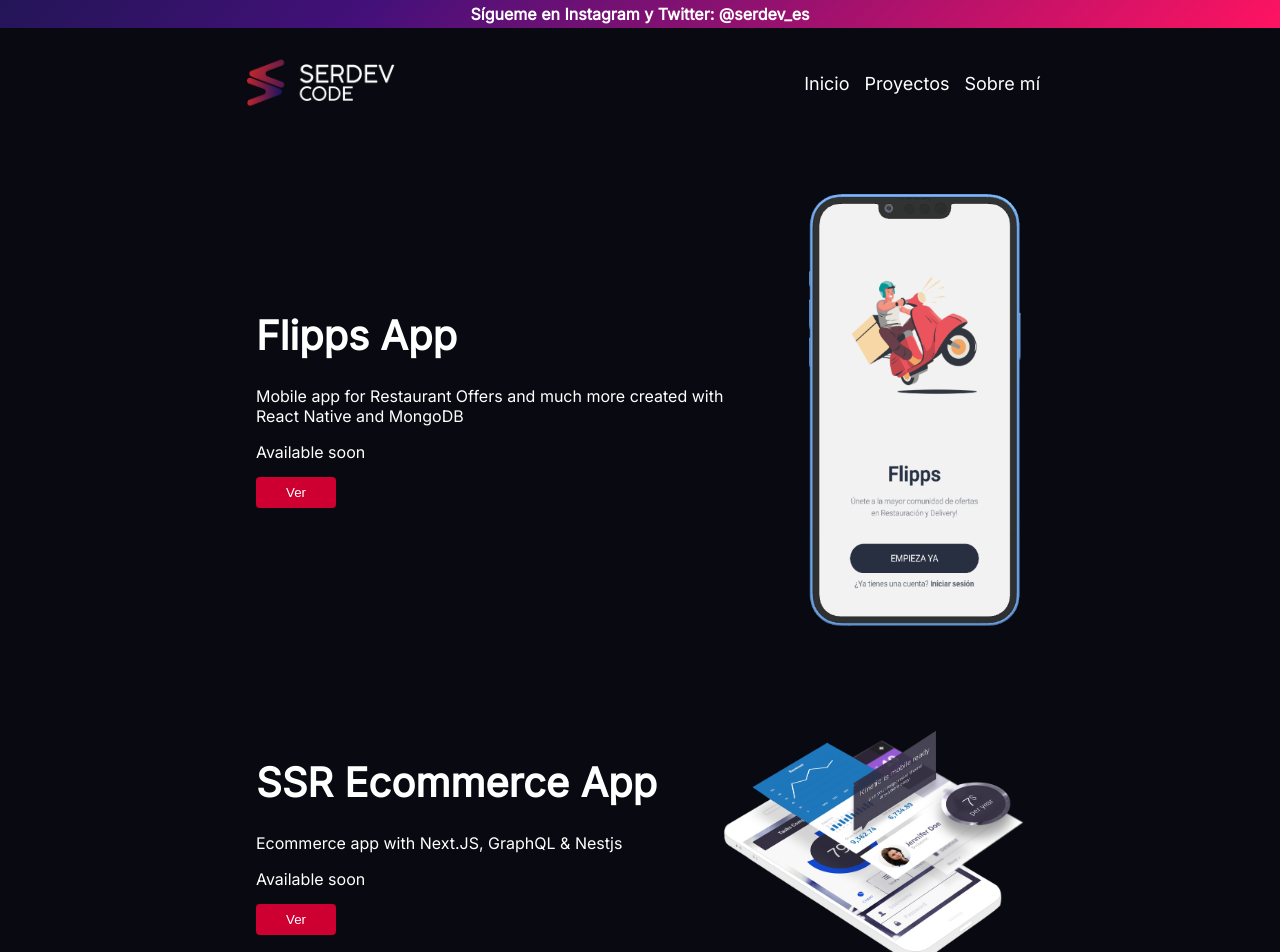
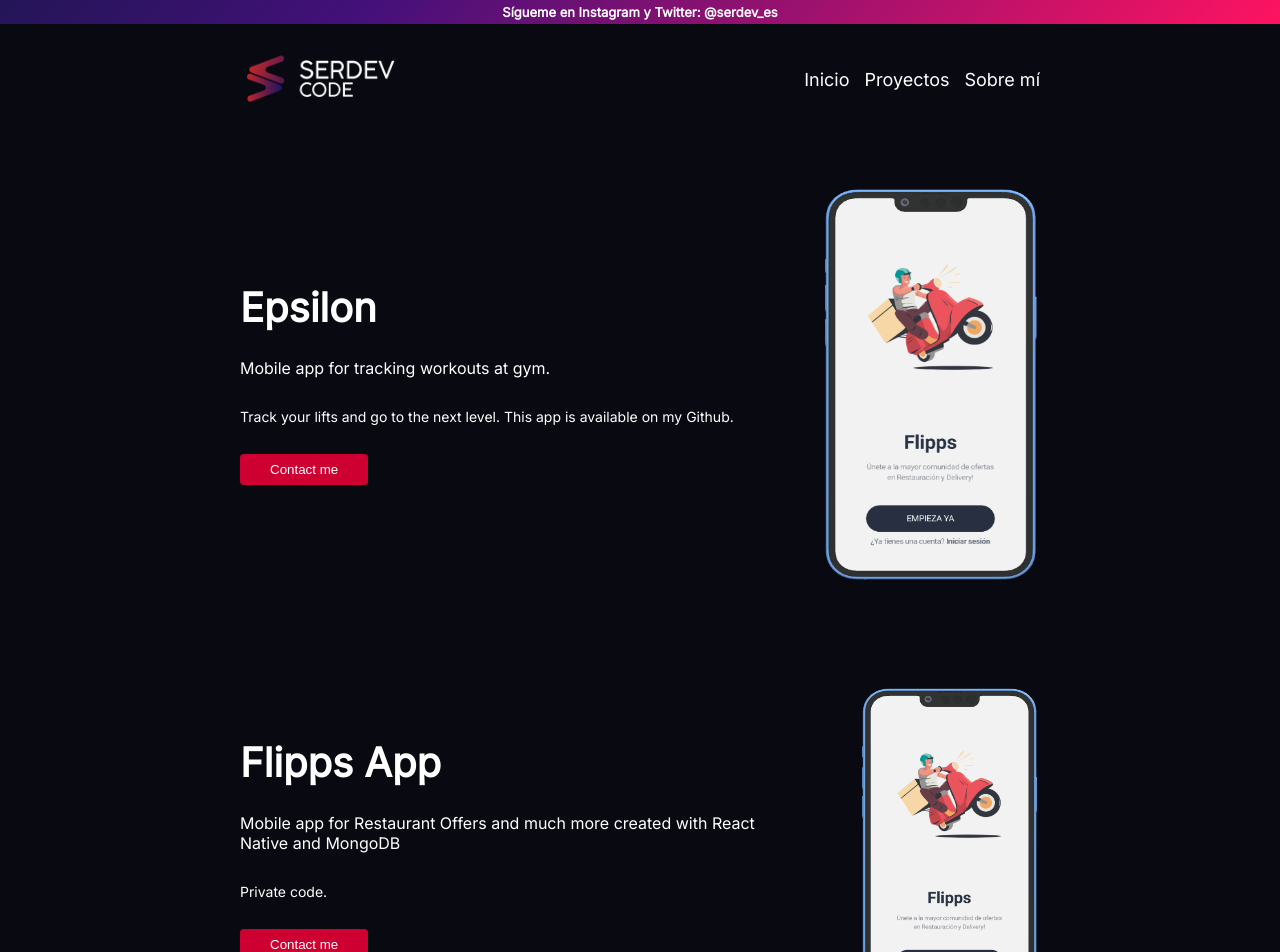
Before and after one commit to Jaserto/blog, a Next.js app: page /proyectos in a window 1280 px wide. Shown: the top 952 px of the page. Built offline with nearby package versions, Linux system fonts and the light colour scheme.

Commit message:
about fixed

```diff
--- a/layouts/header/header.js
+++ b/layouts/header/header.js
@@ -12,7 +12,7 @@
 const Header = () => {
   return (
     <>
-          <HeaderBar>
+      <HeaderBar>
         <span>Sígueme en Instagram y Twitter: @serdev_es</span>
       </HeaderBar>
       <HeaderWrapper id="layout-header">
--- a/layouts/header/header.style.js
+++ b/layouts/header/header.style.js
@@ -9,6 +9,7 @@
   padding-bottom:4px;
   span{
     width:100%;
+    font-size:13px;
   }
   text-align:center;
   color:white;
--- a/pages/proyectos.js
+++ b/pages/proyectos.js
@@ -7,7 +7,7 @@
 
 
 const StyledDiv = styled.div`
-  width:60%;
+  max-width: 800px;
   display: flex;
   flex-direction: column;
   overflow:hidden;
@@ -15,6 +15,10 @@
   flex-direction: column;
   align-items: center;
   color:'white';
+
+  .descripcion {
+    font-size:14px;
+  }
 
  .div{
   width:100%;
@@ -98,26 +102,42 @@
       return (
         <LayoutWrapper>
           <Head>
-            <title>Proyectos</title>
+            <title>Proyects</title>
             <meta name="description" content="Generated by create next app" />
             <link rel="icon" href="/favicon.ico" />
           </Head>
 
           <StyledDiv>
+          <div className="div">
+            <div className='div2'>
+              <span className="title">Epsilon</span>
+              <p className="description">Mobile app for tracking workouts at gym.</p>
+              <p className='descripcion'>Track your lifts and go to the next level. This app is available on my Github.</p>
+              <button className="boton">Contact me</button>
+            </div>
+
+              <Image
+               src="/assets/flipps.png"
+               alt="serdev logo"
+               width={220}
+               loading='lazy'
+               height={400}
+              />
+            </div>
             <div className="div">
             <div className='div2'>
               <span className="title">Flipps App</span>
               <p className="description">Mobile app for Restaurant Offers and much more created with React Native and MongoDB</p>
-              <span>Available soon</span>
-              <button className="boton">Ver</button>
+              <p className='descripcion'>Private code.</p>
+              <button className="boton">Contact me</button>
             </div>
 
-              <img
+              <Image
                src="/assets/flipps.png"
                alt="serdev logo"
                width={220}
                loading='lazy'
-               height={'10%'}
+               height={400}
               />
             </div>
             <div className="div">
@@ -125,25 +145,26 @@
               <span className="title">SSR Ecommerce App</span>
               <p>Ecommerce app with Next.JS, GraphQL & Nestjs</p>
               <span>Available soon</span>
-              <button className="boton">Ver</button>
+              <button className="boton">Contact me</button>
             </div>
 
-              <img
+              <Image
                src="/assets/mobile.png"
                alt="serdev logo"
                width={300}
                loading='lazy'
-               height={'100%'}
+               height={300}
               />
             </div>
             <div className="div">
             <div className='div2'>
               <span className="title">Mercandona web clone</span>
               <p>Mercadona ecommerce app clone with stack MERN</p>
-              <button className="boton">Ver</button>
+              <p className='descripcion'>Private code.</p>
+              <button className="boton">Contact me</button>
             </div>
 
-              <img
+              <Image
                src="/assets/mobile.png"
                alt="serdev logo"
                width={300}
```
Also changed, not shown: pages/about.js (+21 -2 lines).
